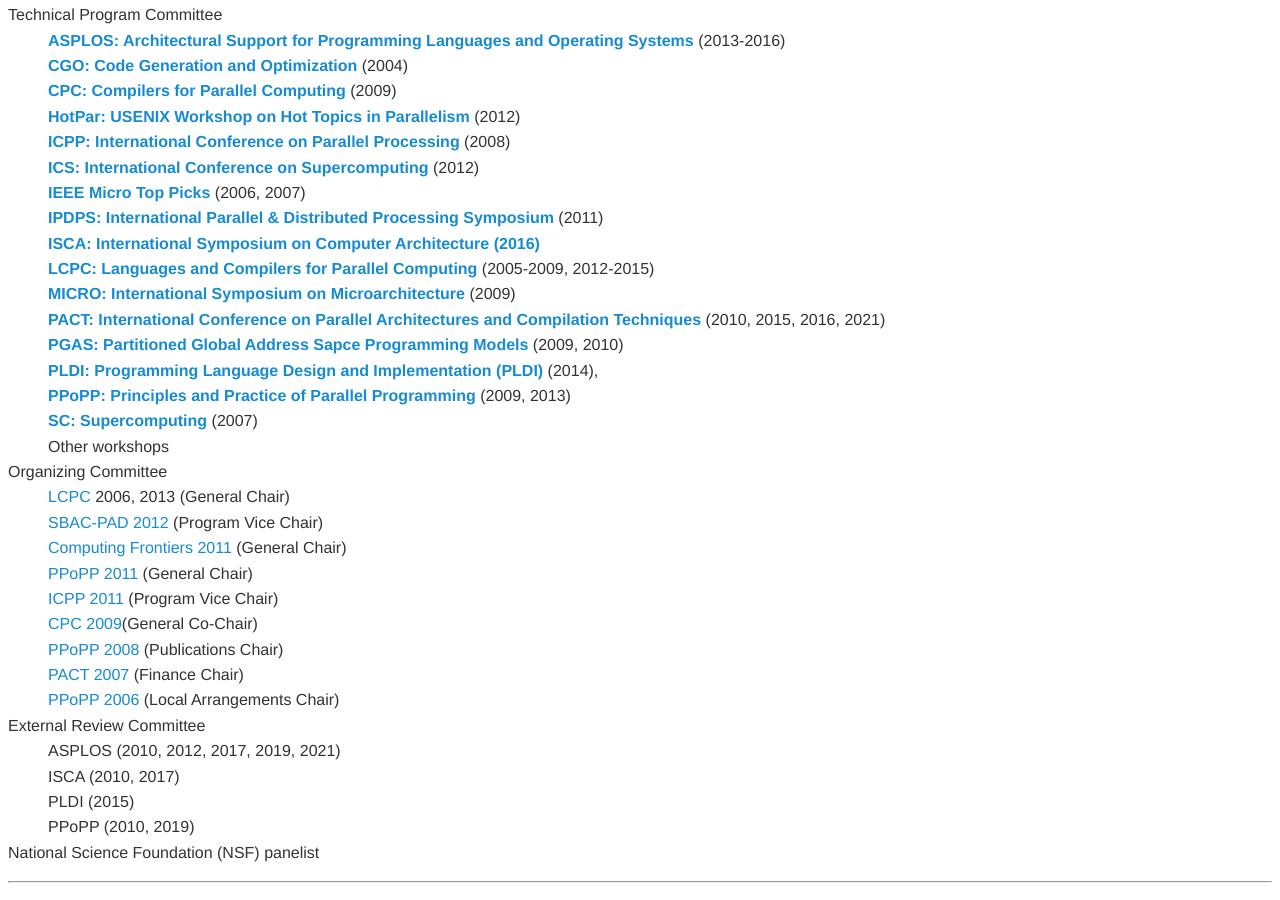
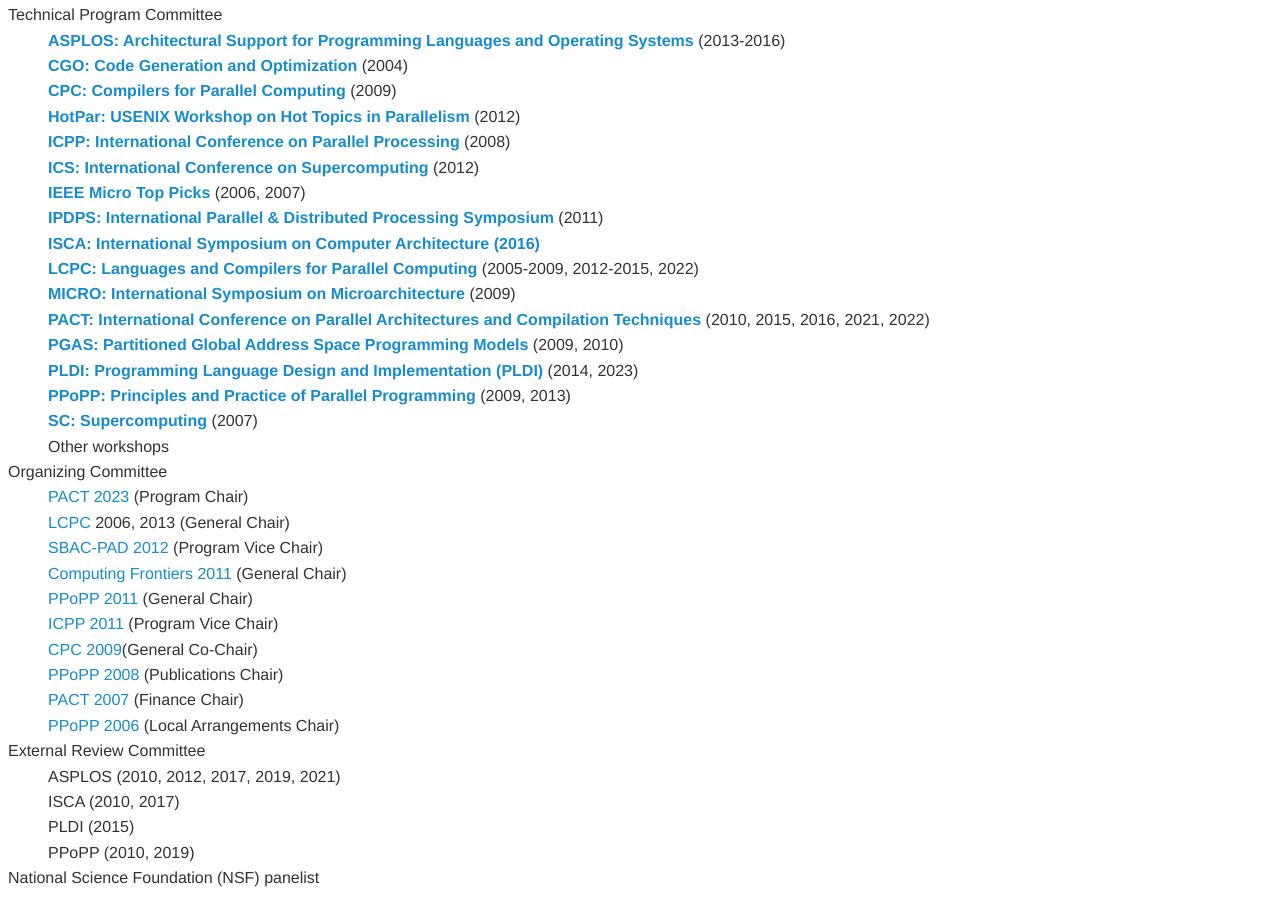
Before and after one commit to cc10512/cc10512.github.io, a Jekyll site: the page calin/cv.html, which Jekyll copies as it is, in a window 1280 px wide and 900 px high, scrolled down 10986 px. Built offline with Jekyll 4.4.1, drawn with Linux system fonts in a browser that asks for light colours; some of the changed text lies outside the part shown.

Commit message:
update NZ address and latest conferences

```diff
--- a/calin/cv.html
+++ b/calin/cv.html
@@ -1412,15 +1412,15 @@
   <a href='https://www.iscaconf.org'>ISCA: International Symposium on
   Computer Architecture  (2016)<br/>
   <a href='http://www.lcpcworkshop.org'>LCPC: Languages and Compilers for
-  Parallel Computing</a> (2005-2009, 2012-2015)<br/>
+  Parallel Computing</a> (2005-2009, 2012-2015, 2022)<br/>
   <a href='https://www.microarch.org'>MICRO: International Symposium on
   Microarchitecture</a> (2009)<br/>
   <a href='http://pactconf.org'>PACT: International Conference on Parallel
-  Architectures and Compilation Techniques</a> (2010, 2015, 2016, 2021)<br/>
+  Architectures and Compilation Techniques</a> (2010, 2015, 2016, 2021, 2022)<br/>
   <a href='https://dl.acm.org/conference/pgas'>PGAS: Partitioned Global
-  Address Sapce Programming Models</a> (2009, 2010)<br/>
+  Address Space Programming Models</a> (2009, 2010)<br/>
   <a href='https://dl.acm.org/conference/pldi'>PLDI: Programming Language Design
-  and Implementation (PLDI)</a> (2014), <br/>
+  and Implementation (PLDI)</a> (2014, 2023)<br/>
   <a href='https://dl.acm.org/conference/ppopp'>PPoPP: Principles and
   Practice of Parallel Programming</a> (2009, 2013)<br/>
   <a href='https://supercomputing.org'>SC: Supercomputing</a> (2007)<br/>
@@ -1428,7 +1428,9 @@
 </dd>
 
 <dt>Organizing Committee
-<dd><a class="conf" href="http://lcpcworkshop.org">LCPC</a> 2006, 2013 (General Chair)<br/>
+  <dd>
+    <a class="conf" href="https://pact2023.github.io">PACT 2023</a> (Program Chair)<br/>
+    <a class="conf" href="http://lcpcworkshop.org">LCPC</a> 2006, 2013 (General Chair)<br/>
     <a class="conf" href="http://www.sbc.org.br/sbac/2012/">SBAC-PAD 2012</a> (Program Vice Chair)<br/>
     <a class="conf" href="http://computingfrontiers.org/2011/">Computing Frontiers 2011</a> (General Chair)<br/>
     <a class="conf" href="http://ppopp11.ac.uma.es/tiki-index.php">PPoPP 2011</a> (General Chair)<br/>
@@ -1454,7 +1456,8 @@
 <div class="cv2page">
 Guest Editor for IEEE Micro Special Issue on Mobile Systems.<br/>
 Mentored 3 PhD students and several colleagues in IBM.<br/>
-Steering Committee chair for PPoPP (2012-2018)<br/>
+Program Chair, PACT 2023<br/>
+Steering Committee chair, PPoPP (2012-2018)<br/>
 General Chair PPoPP 2011, Computing Frontiers 2011, LCPC 2013, CPC 2009.<br/>
 Program Committee Vice-Chair ICPP 2011.<br/>
 Program Committee Member for ASPLOS, CGO, ICPP, ICS, IPDPS, LCPC,
```
Also changed, not shown: other parts of calin/cv.html (+2 -2 lines). Lines whose indentation alone changed are shown as unchanged.
